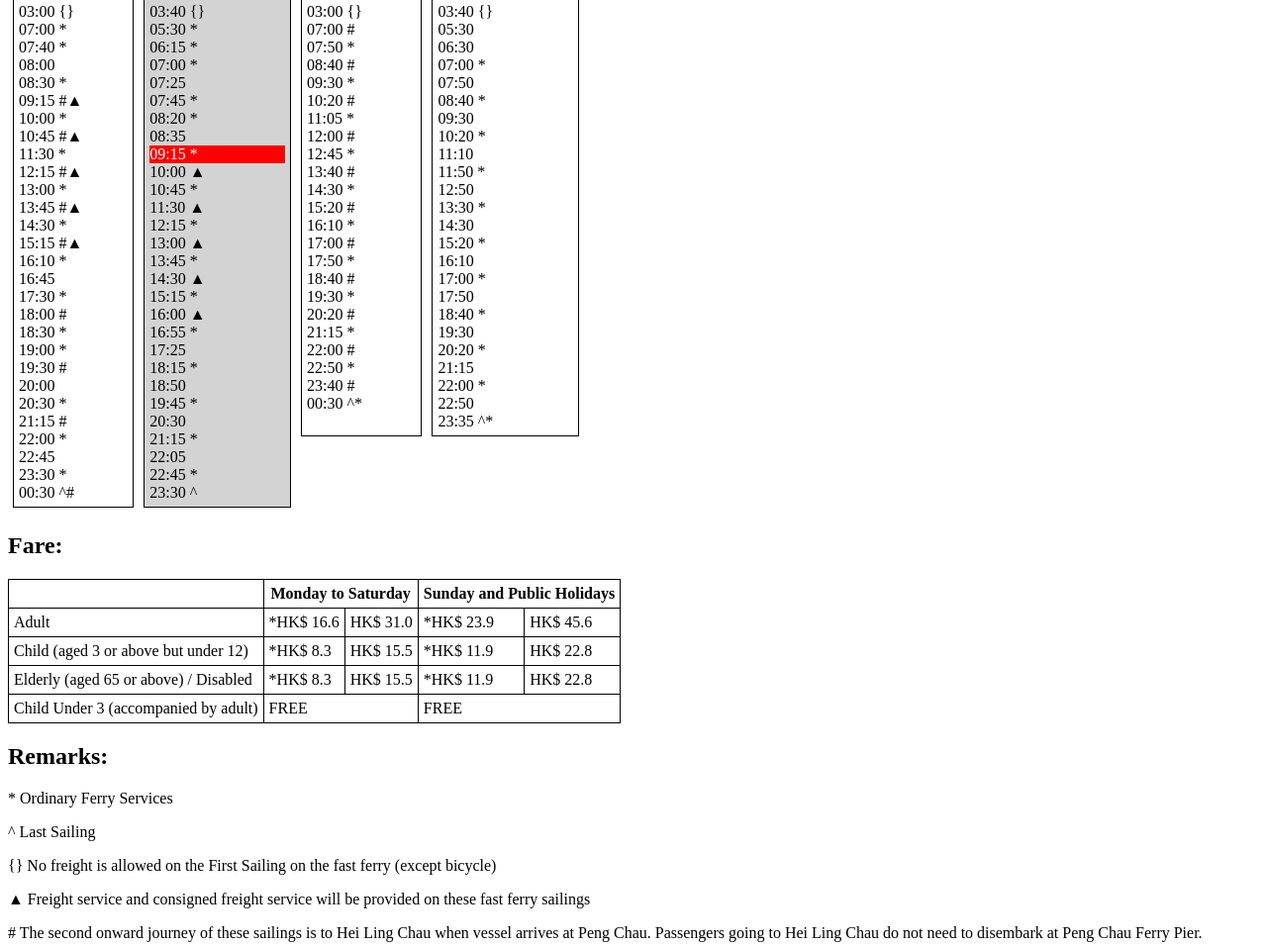
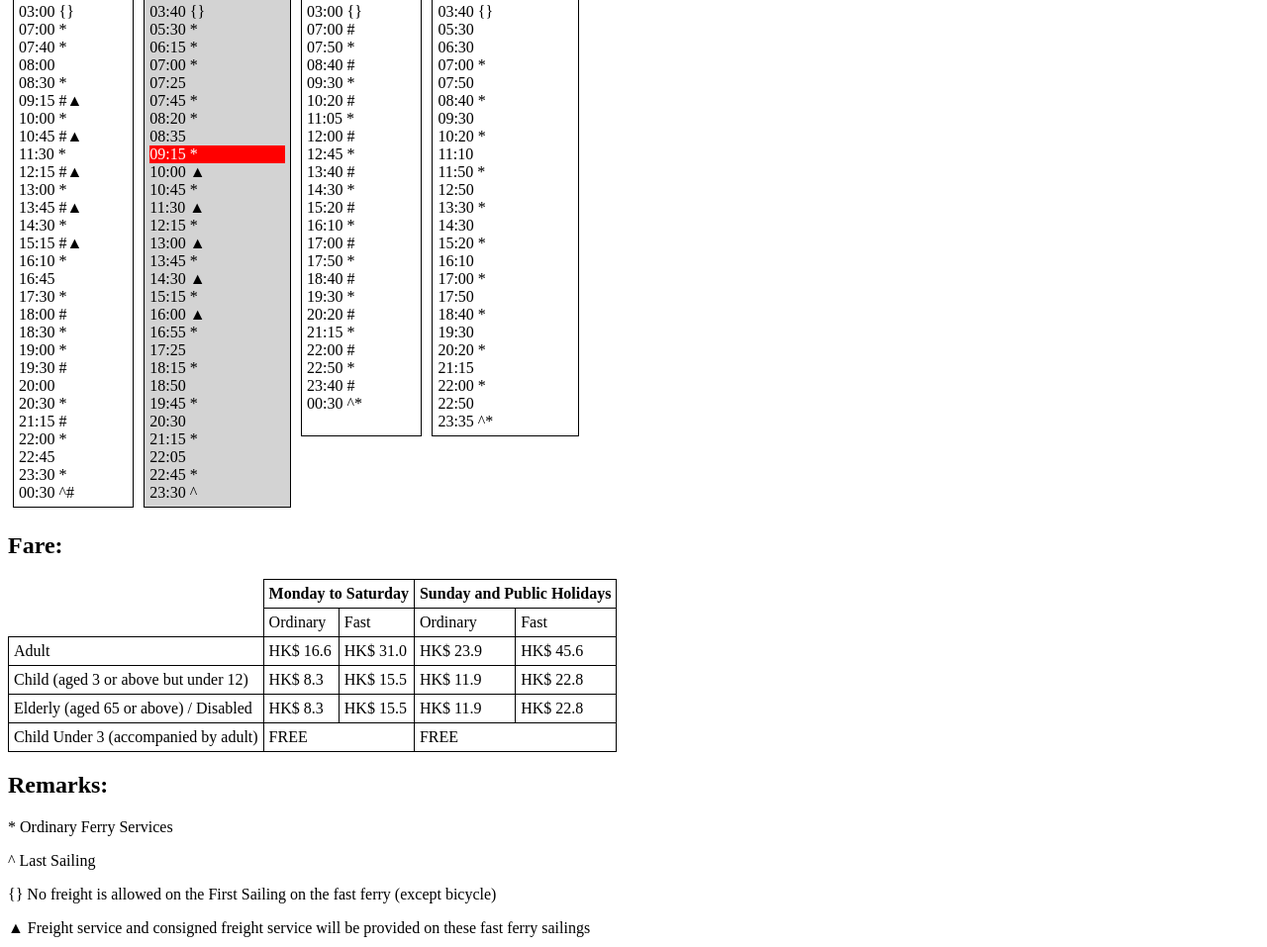
Before and after one commit to lionelyau23/scheduler, a website: page public/index.html in a window 1280 px wide. Shown: the part 295-1252 px from the top of the page at 99% size. Drawn offline with Linux system fonts and the light colour scheme.

Commit message:
Fixed errors in pengchauToDiscoverybay ferry schedule data
Tidy up the fare table

```diff
--- a/public/pengchauToDiscoverybay.js
+++ b/public/pengchauToDiscoverybay.js
@@ -12,48 +12,27 @@ const DBSchedule = {
             "times": [
                 "06:30",
                 "07:00",
-                "07:45 +",
+                "07:45",
                 "08:30",
-                "09:10 +",
-                "10:15 +",
-                "11:20 +",
-                "12:20 +",
+                "09:10",
+                "10:15",
+                "11:20 *",
+                "12:20 *",
                 "13:00",
-                "14:20 +",
-                "15:30 @+",
-                "16:15 +",
-                "17:00 +",
+                "14:20",
+                "15:40 +",
+                "16:15 *",
+                "17:00 *",
                 "17:45",
                 "18:15",
                 "18:45",
                 "19:45",
-                "20:45 @",
+                "20:45 +",
                 "22:00"
-            ]
-        },
-        {
-            "days": "mon tue wed thu fri sat",
-            "from": "discovery-bay",
-            "times": [
-                "06:45",
-                "07:10",
-                "08:00 +",
-                "08:45",
-                "09:20 +",
-                "10:30 +",
-                "11:40",
-                "12:40",
-                "13:20",
-                "14:35 +",
-                "15:45 @+",
-                "16:40",
-                "17:30",
-                "18:00",
-                "18:30",
-                "19:00",
-                "20:00",
-                "21:00 @",
-                "22:15"
+            ],
+            "exceptions": [
+                { "15:40 +": "mon tue wed thu fri" },
+                { "20:45 +": "mon tue wed thu fri" },
             ]
         },
         {
@@ -65,14 +44,14 @@ const DBSchedule = {
                 "08:10",
                 "-----",
                 "09:30",
-                "10:45 #",
-                "11:30",
-                "12:30 #",
+                "10:45",
+                "11:30 &#8680",
+                "12:30 &#8680",
                 "-----",
-                "14:25",
-                "16:00 @",
-                "16:25 #",
-                "17:10 #",
+                "14:45",
+                "16:00 +",
+                "16:25 &#8680",
+                "17:10 &#8680",
                 "-----",
                 "-----",
                 "-----",
@@ -80,6 +59,38 @@ const DBSchedule = {
                 "-----",
                 "-----",
                 "-----"
+            ],
+            "exceptions": [
+                { "16:00 +": "mon tue wed thu fri" }
+            ]
+        },
+        {
+            "days": "mon tue wed thu fri sat",
+            "from": "discovery-bay",
+            "times": [
+                "06:45",
+                "07:10",
+                "08:00 *",
+                "08:45",
+                "09:20 *",
+                "10:30 *",
+                "11:40",
+                "12:40",
+                "13:20",
+                "14:35 *",
+                "15:50 *+",
+                "16:40",
+                "17:30",
+                "18:00",
+                "18:30",
+                "19:00",
+                "20:00",
+                "21:00 +",
+                "22:15"
+            ],
+            "exceptions": [
+                { "15:50 *+": "mon tue wed thu fri" },
+                { "21:00 +": "mon tue wed thu fri" },
             ]
         },
         {
@@ -88,50 +99,24 @@ const DBSchedule = {
             "times": [
                 "06:30",
                 "07:00",
-                "07:45 +",
+                "07:45",
                 "08:45",
-                "09:30 +",
-                "10:15 +",
-                "11:00 +",
-                "12:10 +",
+                "09:30",
+                "10:15 *",
+                "11:00",
+                "12:10 *",
                 "13:00",
                 "13:35",
-                "14:30 +",
-                "15:30 +",
-                "16:15 +",
-                "17:00 +",
+                "14:30",
+                "15:40",
+                "16:15 *",
+                "17:00 *",
                 "17:45",
                 "18:15",
                 "18:45",
                 "19:45",
                 "20:45",
                 "22:00"
-            ]
-        },
-        {
-            "days": "sun ph",
-            "from": "discovery-bay",
-            "times": [
-                "06:45",
-                "07:10",
-                "08:00 +",
-                "09:00",
-                "09:40 +",
-                "10:40",
-                "11:15 +",
-                "12:30",
-                "13:20",
-                "13:50",
-                "14:45 +",
-                "15:45 +",
-                "16:40",
-                "17:30",
-                "18:00",
-                "18:30",
-                "19:00",
-                "20:00",
-                "21:00",
-                "22:15"
             ]
         },
         {
@@ -143,15 +128,15 @@ const DBSchedule = {
                 "08:10",
                 "-----",
                 "09:50",
-                "10:25 #",
+                "10:25 &#8680",
                 "11:30",
-                "12:20 #",
+                "12:20 &#8680",
                 "-----",
                 "-----",
                 "15:00",
                 "16:00",
-                "16:25 #",
-                "17:10 #",
+                "16:25 &#8680",
+                "17:10 &#8680",
                 "-----",
                 "-----",
                 "-----",
@@ -159,7 +144,34 @@ const DBSchedule = {
                 "-----",
                 "-----"
             ]
+        },
+        {
+            "days": "sun ph",
+            "from": "discovery-bay",
+            "times": [
+                "06:45",
+                "07:10",
+                "08:00 *",
+                "09:00",
+                "09:40 *",
+                "10:40",
+                "11:15 *",
+                "12:30",
+                "13:20",
+                "13:50",
+                "14:45 *",
+                "15:50 *",
+                "16:40",
+                "17:30",
+                "18:00",
+                "18:30",
+                "19:00",
+                "20:00",
+                "21:00",
+                "22:15"
+            ]
         }
+
     ],
     "fare": `
         <table>
@@ -179,16 +191,12 @@ const DBSchedule = {
             <td>Bike / Pet</td>
             <td>HK$ 6.0</td>
         </tr>
-        <tr>
-            <td>Other Cargo</td>
-            <td>Please contact Kai To company</td>
-        </tr>
         </table>
     `,
     "remarks": `
-        <p>@ Saturday Only</p>
-        <p>+ Via Trappist Dairy</p>
-        <p># From Trappist Dairy to Discovery Bay</p>
+        <p>+ Saturday Only</p>
+        <p>* Via Trappist Dairy</p>
+        <p>&#8680 From Trappist Dairy to Discovery Bay</p>
         <p><b>For latest ferry info, please refer to <a href="https://en.pengchaukaito.com/ferry-timetable-fare" target="_blank">Peng Chau Kai To</a> or <a href="https://www.td.gov.hk/en/transport_in_hong_kong/public_transport/ferries/kaito_services_map/service_details/index.html#k11" target="_blank">Transport Department</a>.</b></p>
     `
 }
--- a/public/scheduleData.js
+++ b/public/scheduleData.js
@@ -136,29 +136,35 @@ const scheduleData = {
     "fare": `
         <table>
         <tr>
-            <th></th>
+            <th rowspan="2" class="border-less"></th>
             <th colspan="2">Monday to Saturday</th>
             <th colspan="2">Sunday and Public Holidays</th>
         </tr>
         <tr>
+            <td>Ordinary</td>
+            <td>Fast</td>
+            <td>Ordinary</td>
+            <td>Fast</td>
+        </tr>
+        <tr>
             <td>Adult</td>
-            <td>*HK$ 16.6</td>
+            <td>HK$ 16.6</td>
             <td>HK$ 31.0</td>
-            <td>*HK$ 23.9</td>
+            <td>HK$ 23.9</td>
             <td>HK$ 45.6</td>
         </tr>
         <tr>
             <td>Child (aged 3 or above but under 12)</td>
-            <td>*HK$ 8.3</td>
+            <td>HK$ 8.3</td>
             <td>HK$ 15.5</td>
-            <td>*HK$ 11.9</td>
+            <td>HK$ 11.9</td>
             <td>HK$ 22.8</td>
         </tr>
         <tr>
             <td>Elderly (aged 65 or above) / Disabled</td>
-            <td>*HK$ 8.3</td>
+            <td>HK$ 8.3</td>
             <td>HK$ 15.5</td>
-            <td>*HK$ 11.9</td>
+            <td>HK$ 11.9</td>
             <td>HK$ 22.8</td>
         </tr>
         <tr>
--- a/public/styles.css
+++ b/public/styles.css
@@ -22,12 +22,15 @@
     background-color: #D3D3D3;
 }
 
-.destination.selected {
-    background-color: yellow;
+table{
+    border-collapse: collapse;
 }
 
-table, th, td {
+td, th {
     border: 1px solid;
-    border-collapse: collapse;
     padding: 5px;
 }
+
+.border-less {
+    border: none;
+}
```
